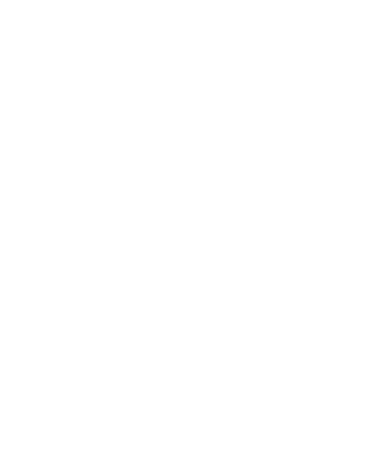
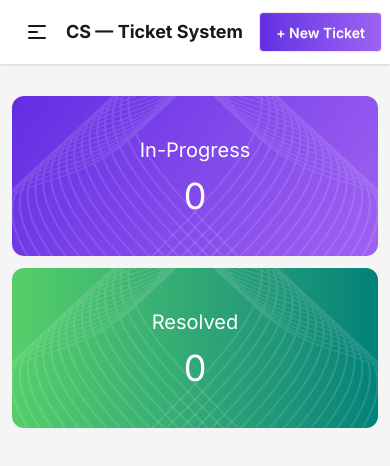
Before and after one commit to shihab-63/CS-Ticket-System-React, a React (Vite) app: page / in a window 390 px wide. Shown: the top 466 px of the page. Built offline with nearby package versions, Linux system fonts and the light colour scheme.

Commit message:
I created boxSection and made it responsive

```diff
--- a/index.html
+++ b/index.html
@@ -1,5 +1,5 @@
 <!doctype html>
-<html lang="en">
+<html lang="en" data-theme="light">
   <head>
     <meta charset="UTF-8" />
     <link rel="icon" type="image/svg+xml" href="/src/assets/ticket.png" />
--- a/src/App.jsx
+++ b/src/App.jsx
@@ -1,10 +1,13 @@
 import "./App.css";
+import CardSection from "./components/CardSection/CardSection";
+import Navbar from "./components/Navbar/Navbar";
 
 function App() {
   return (
-    <>
-
-    </>
+    <div className="bg-[#F5F5F5] min-h-screen w-full">
+      <Navbar />
+      <CardSection />
+    </div>
   );
 }
 
--- /dev/null
+++ b/src/components/CardSection/CardSection.jsx
@@ -0,0 +1,55 @@
+import React from "react";
+import Container from "../Container/Container";
+import vector1 from "../../assets/vector1.png";
+
+const CardSection = () => {
+  return (
+    <>
+      <Container>
+        <div className="my-8 md:my-20 grid md:grid-cols-2 gap-3 md:gap-6 md:h-64 px-3">
+          {/* Card 1 */}
+          <div className=" flex flex-col justify-center items-center text-white py-10 md:py-16 rounded-xl bg-[linear-gradient(125deg,rgba(99,46,227,1),rgba(159,98,242,1))] relative overflow-hidden">
+            <div
+              style={{
+                background: `url(${vector1})`,
+                backgroundRepeat: "no-repeat",
+              }}
+              className="absolute inset-0 bg-contain pointer-events-none"
+            ></div>
+            <div
+              style={{
+                background: `url(${vector1})`,
+                backgroundRepeat: "no-repeat",
+              }}
+              className="absolute inset-0 bg-contain bg-left rotate-y-180 pointer-events-none"
+            ></div>
+            <h2 className="text-xl md:text-2xl text-white mb-3">In-Progress</h2>
+            <p className="text-4xl md:text-6xl text-white">0</p>
+          </div>
+
+          {/* Card 2 */}
+          <div className="flex flex-col justify-center items-center py-10 md:py-16 rounded-xl bg-linear-to-r from-[rgba(84,207,104,1)] to-[rgba(0,130,122,1)] relative overflow-hidden">
+            <div
+              style={{
+                background: `url(${vector1})`,
+                backgroundRepeat: "no-repeat",
+              }}
+              className="absolute inset-0 bg-contain pointer-events-none"
+            ></div>
+            <div
+              style={{
+                background: `url(${vector1})`,
+                backgroundRepeat: "no-repeat",
+              }}
+              className="absolute inset-0 bg-contain bg-left rotate-y-180 pointer-events-none"
+            ></div>
+            <h2 className="text-xl md:text-2xl mb-3 text-white">Resolved</h2>
+            <p className="text-4xl md:text-6xl text-white">0</p>
+          </div>
+        </div>
+      </Container>
+    </>
+  );
+};
+
+export default CardSection;
--- /dev/null
+++ b/src/components/Container/Container.jsx
@@ -0,0 +1,7 @@
+import React from "react";
+
+const Container = ({ children }) => {
+  return <div className="container mx-auto">{children}</div>;
+};
+
+export default Container;
--- /dev/null
+++ b/src/components/Navbar/Navbar.jsx
@@ -0,0 +1,78 @@
+import React from "react";
+import Container from "../Container/Container";
+import logoImg from "../../assets/support-ticket.png";
+
+const Navbar = () => {
+  return (
+    <>
+      <div className="navbar bg-base-100 shadow-sm">
+        <Container>
+          <div className="flex justify-between items-center">
+            <div className="flex items-center">
+              <div className="dropdown">
+                <div
+                  tabIndex={0}
+                  role="button"
+                  className="btn btn-ghost lg:hidden"
+                >
+                  <svg
+                    xmlns="http://www.w3.org/2000/svg"
+                    className="h-6 w-6"
+                    fill="none"
+                    viewBox="0 0 24 24"
+                    stroke="currentColor"
+                  >
+                    {" "}
+                    <path
+                      strokeLinecap="round"
+                      strokeLinejoin="round"
+                      strokeWidth="2"
+                      d="M4 6h16M4 12h8m-8 6h16"
+                    />{" "}
+                  </svg>
+                </div>
+                <ul
+                  tabIndex="-1"
+                  className="menu menu-sm dropdown-content bg-base-100 rounded-box z-1 mt-3 w-52 p-2 shadow"
+                >
+                  <li className="hover">Home</li>
+                  <li className="hover">FAQ</li>
+                  <li className="hover">Changelog</li>
+                  <li className="hover">Blog</li>
+                  <li className="hover">Download</li>
+                  <li className="hover">Contact</li>
+                </ul>
+              </div>
+              <div className="flex items-center gap-1 md:gap-3">
+                <img
+                  className="w-10 h-10 hidden md:block"
+                  src={logoImg}
+                  alt=""
+                />
+                <h1 className="text-lg md:text-xl font-bold">
+                  CS — Ticket System
+                </h1>
+              </div>
+            </div>
+
+            <div className="">
+              <ul className="md:inline-flex items-center gap-6 mr-8 hidden">
+                <li className="hover">Home</li>
+                <li className="hover">FAQ</li>
+                <li className="hover">Changelog</li>
+                <li className="hover">Blog</li>
+                <li className="hover">Download</li>
+                <li className="hover">Contact</li>
+              </ul>
+              <button className="btn bg-linear-to-r from-[#632EE3] to-[#9F62F2] font-semibold text-white">
+                + New Ticket
+              </button>
+            </div>
+          </div>
+        </Container>
+      </div>
+    </>
+  );
+};
+
+export default Navbar;
--- a/src/index.css
+++ b/src/index.css
@@ -1,2 +1,14 @@
+@import url("https://fonts.googleapis.com/css2?family=Inter:ital,opsz,wght@0,14..32,100..900;1,14..32,100..900&display=swap");
 @import "tailwindcss";
 @plugin "daisyui";
+
+* {
+  font-family: "Inter", sans-serif;
+}
+
+.hover {
+  @apply hover:text-[#AD46FF] font-medium cursor-pointer transition-colors duration-300;
+}
+.center {
+  @apply flex justify-center items-center flex-col text-white gap-3;
+}
```
